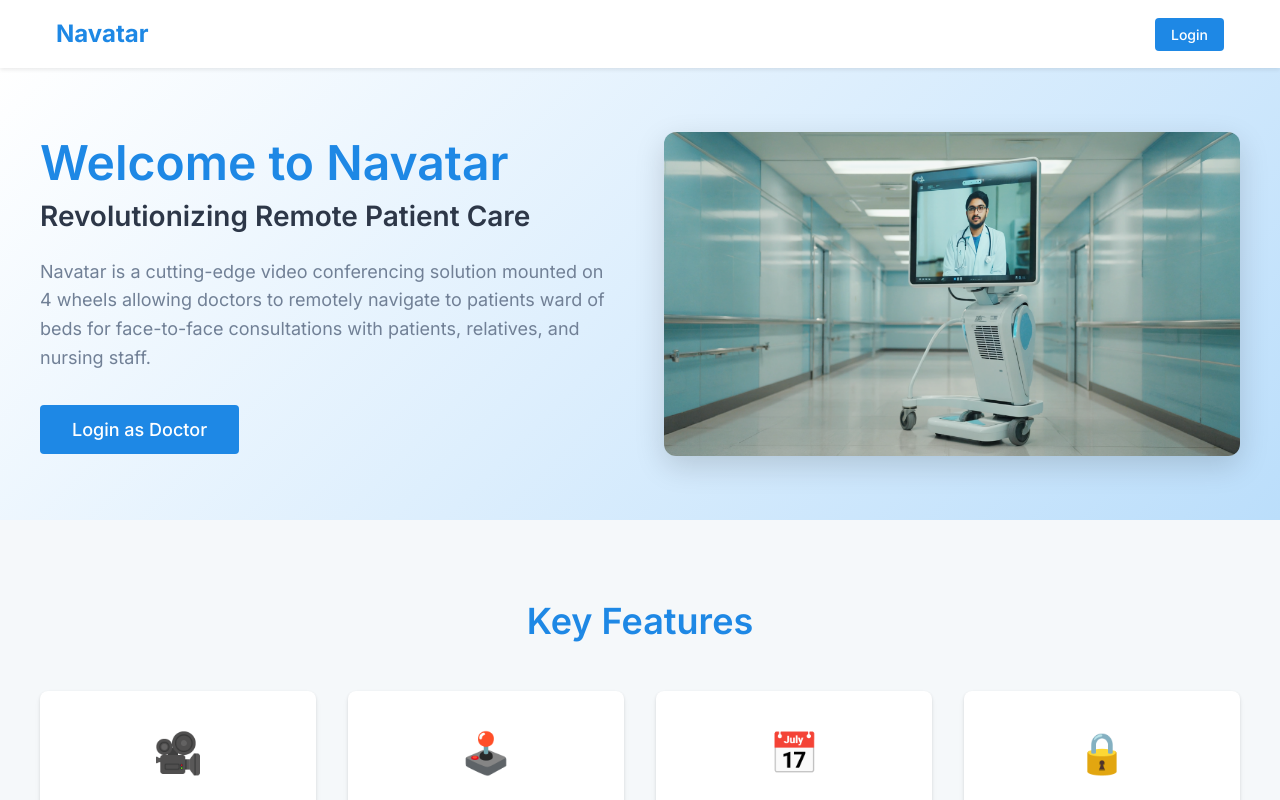
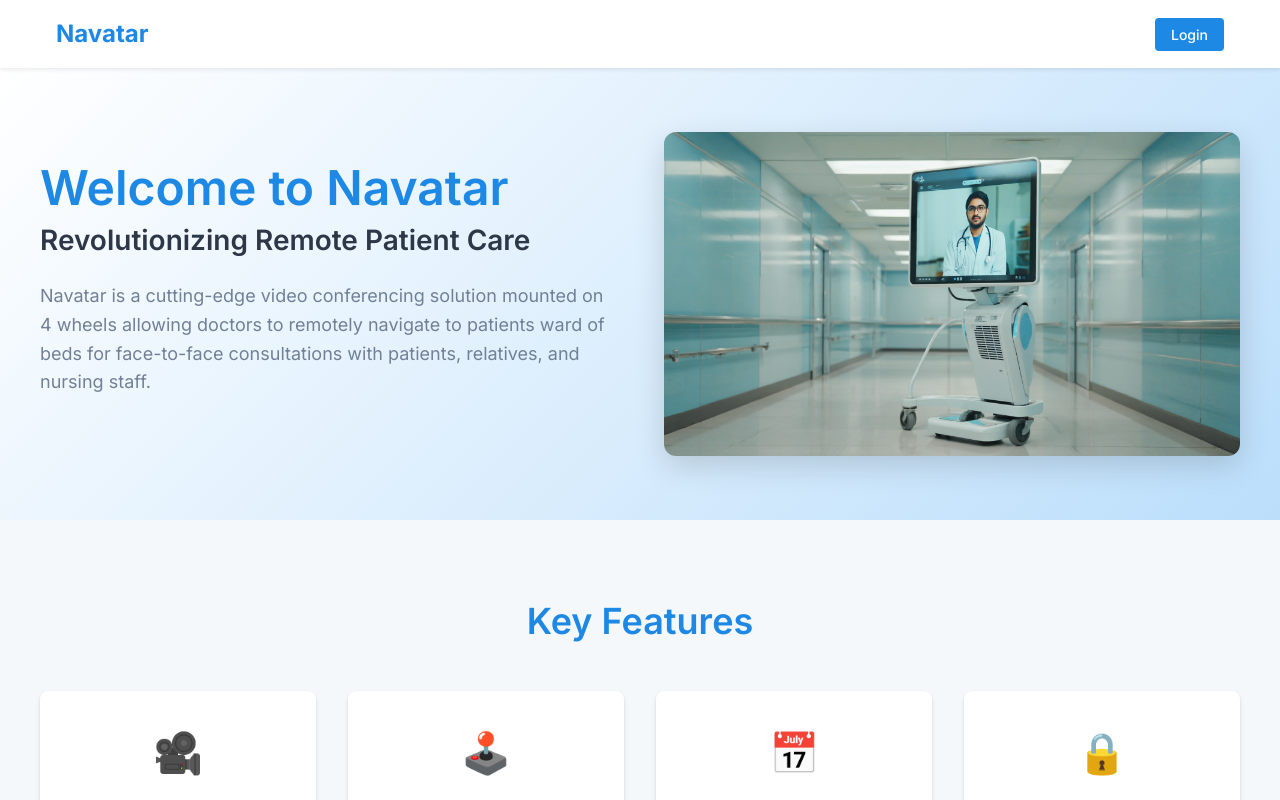
Before and after one commit to sumedhnvda/Navtar, a React (Vite) app: page / in a window 1280 px wide. Shown: the top 800 px of the page. Built offline with nearby package versions, Linux system fonts and the light colour scheme; no server answers.

Commit message:
removed login as a doctor button on the landing page

```diff
--- a/src/pages/LandingPage.jsx
+++ b/src/pages/LandingPage.jsx
@@ -20,14 +20,7 @@ function LandingPage() {
               allowing doctors to remotely navigate to patients ward of beds for
               face-to-face consultations with patients, relatives, and nursing staff.
             </p>
-            <div className="hero-buttons slide-in-up">
-              <button
-                className="btn btn-primary btn-lg"
-                onClick={() => navigate('/login')}
-              >
-                Login as Doctor
-              </button>
-            </div>
+
           </div>
 
           <div className="hero-image slide-in-up">
```
